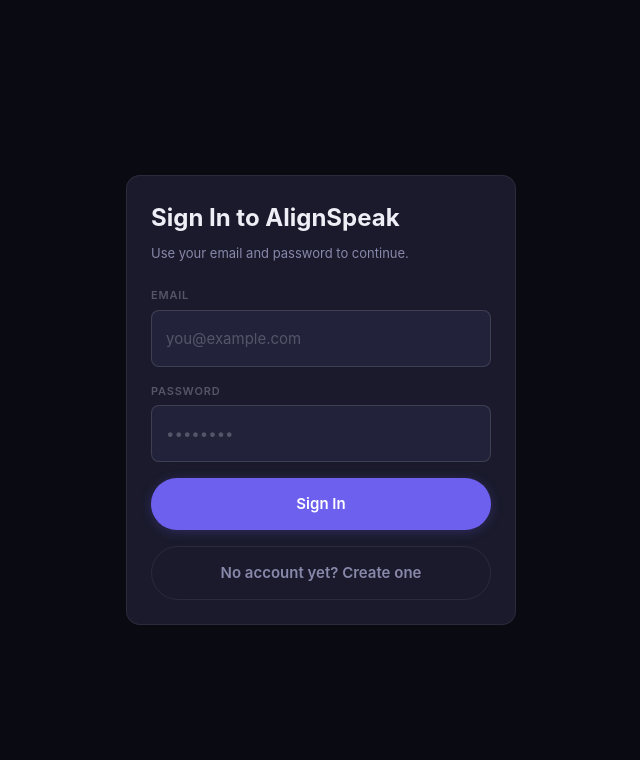
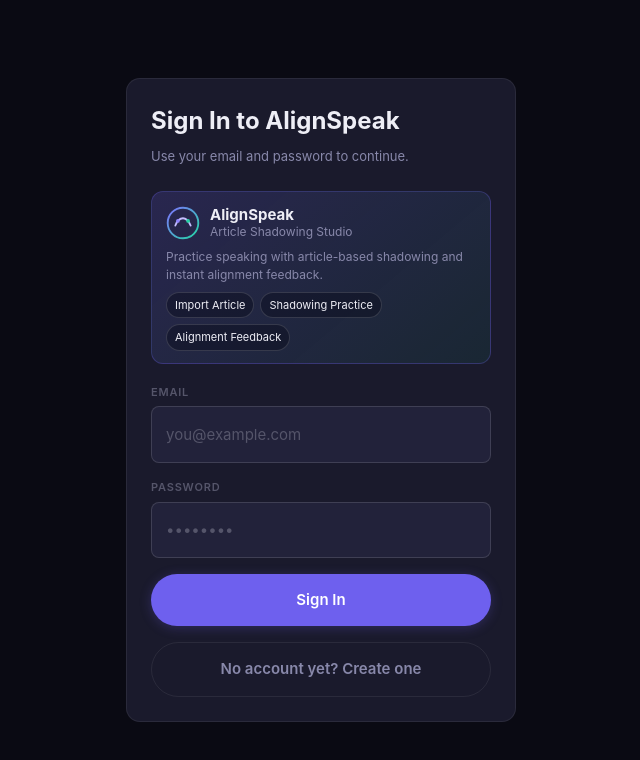
Before and after one commit to zcorw/AlignSpeak, a React (Vite) app in the folder apps/web_v2/: page /login in a window 1280 px wide. Shown: the top 760 px of the page, without its empty margins (319-959 px from the left). Built offline with nearby package versions, Linux system fonts and the light colour scheme.

Commit message:
feat(auth): add login brand intro and site favicon

```diff
--- a/apps/web_v2/index.html
+++ b/apps/web_v2/index.html
@@ -2,7 +2,7 @@
 <html lang="en">
   <head>
     <meta charset="UTF-8" />
-    <link rel="icon" type="image/svg+xml" href="/vite.svg" />
+    <link rel="icon" type="image/svg+xml" href="/alignspeak-favicon.svg" />
     <meta name="viewport" content="width=device-width, initial-scale=1.0, maximum-scale=1.0, minimum-scale=1.0, user-scalable=no, viewport-fit=cover" />
     <title>AlignSpeak</title>
   </head>
--- /dev/null
+++ b/apps/web_v2/src/components/auth/AuthBrandIntro.tsx
@@ -0,0 +1,69 @@
+import { Box, Typography } from '@mui/material'
+import { useTranslation } from 'react-i18next'
+
+export const AuthBrandIntro = () => {
+  const { t } = useTranslation()
+
+  return (
+    <Box
+      sx={{
+        mb: 2.5,
+        p: '14px 14px 12px',
+        borderRadius: '12px',
+        border: '1px solid rgba(110,96,238,0.28)',
+        background: 'linear-gradient(140deg, rgba(110,96,238,0.18), rgba(29,201,138,0.08))',
+      }}
+    >
+      <Box sx={{ display: 'flex', alignItems: 'center', gap: '10px', mb: '8px' }}>
+        <Box
+          component="svg"
+          viewBox="0 0 40 40"
+          sx={{ width: 34, height: 34, flexShrink: 0 }}
+          aria-hidden
+        >
+          <defs>
+            <linearGradient id="alignspeak-logo-gradient" x1="0%" y1="0%" x2="100%" y2="100%">
+              <stop offset="0%" stopColor="#7f72ff" />
+              <stop offset="100%" stopColor="#22d8a4" />
+            </linearGradient>
+          </defs>
+          <circle cx="20" cy="20" r="18" fill="none" stroke="url(#alignspeak-logo-gradient)" strokeWidth="2.2" />
+          <path d="M11 23c2.2-5.8 5.8-8.6 9-8.6 3.6 0 6.4 2.4 9 8.6" fill="none" stroke="#c5beff" strokeWidth="2.1" strokeLinecap="round" />
+          <circle cx="14" cy="17.5" r="2.2" fill="#8f84ff" />
+          <circle cx="26" cy="17.5" r="2.2" fill="#24d2a3" />
+        </Box>
+        <Box sx={{ minWidth: 0 }}>
+          <Typography sx={{ fontSize: '15px', fontWeight: 700, lineHeight: 1.2 }}>
+            {t('pages.login.brandName')}
+          </Typography>
+          <Typography sx={{ fontSize: '12px', color: 'text.secondary', lineHeight: 1.3 }}>
+            {t('pages.login.brandTagline')}
+          </Typography>
+        </Box>
+      </Box>
+
+      <Typography sx={{ fontSize: '12px', color: 'text.secondary', mb: '8px' }}>
+        {t('pages.login.brandSummary')}
+      </Typography>
+
+      <Box sx={{ display: 'flex', flexWrap: 'wrap', gap: '6px' }}>
+        {[t('pages.login.featureImport'), t('pages.login.featureShadowing'), t('pages.login.featureFeedback')].map((item) => (
+          <Box
+            key={item}
+            sx={{
+              px: '8px',
+              py: '4px',
+              borderRadius: '999px',
+              fontSize: '11px',
+              color: 'text.primary',
+              bgcolor: 'rgba(10,12,28,0.45)',
+              border: '1px solid rgba(255,255,255,0.14)',
+            }}
+          >
+            {item}
+          </Box>
+        ))}
+      </Box>
+    </Box>
+  )
+}
--- a/apps/web_v2/src/locales/en.ts
+++ b/apps/web_v2/src/locales/en.ts
@@ -265,6 +265,12 @@
       login: {
         title: 'Sign In to AlignSpeak',
         description: 'Use your email and password to continue.',
+        brandName: 'AlignSpeak',
+        brandTagline: 'Article Shadowing Studio',
+        brandSummary: 'Practice speaking with article-based shadowing and instant alignment feedback.',
+        featureImport: 'Import Article',
+        featureShadowing: 'Shadowing Practice',
+        featureFeedback: 'Alignment Feedback',
         email: 'EMAIL',
         password: 'PASSWORD',
         emailPlaceholder: 'you@example.com',
--- a/apps/web_v2/src/locales/zh.ts
+++ b/apps/web_v2/src/locales/zh.ts
@@ -265,6 +265,12 @@
       login: {
         title: 'Sign In to AlignSpeak',
         description: 'Use your email and password to continue.',
+        brandName: 'AlignSpeak',
+        brandTagline: '文章跟读练习',
+        brandSummary: '导入文章后进行跟读录音，并获得即时对齐反馈。',
+        featureImport: '导入文章',
+        featureShadowing: '影子跟读',
+        featureFeedback: '对齐反馈',
         email: 'EMAIL',
         password: 'PASSWORD',
         emailPlaceholder: 'you@example.com',
--- a/apps/web_v2/src/pages/LoginPage.tsx
+++ b/apps/web_v2/src/pages/LoginPage.tsx
@@ -5,6 +5,7 @@
 import { loginSchema } from '../utils/validation'
 import { Alert } from '../components/Alert'
 import { AuthCardLayout } from '../components/auth/AuthCardLayout'
+import { AuthBrandIntro } from '../components/auth/AuthBrandIntro'
 import { AuthField } from '../components/auth/AuthField'
 import { AuthPrimaryButton } from '../components/auth/AuthPrimaryButton'
 import { AuthSecondaryButton } from '../components/auth/AuthSecondaryButton'
@@ -68,6 +69,7 @@
       title={t('pages.login.title')}
       description={t('pages.login.description')}
     >
+      <AuthBrandIntro />
       <Box
         component="form"
         onSubmit={handleSubmit}
```
Also changed, not shown: apps/web_v2/public/alignspeak-favicon.svg (added), 1 other file (tests, documents, lock files or other folders).
